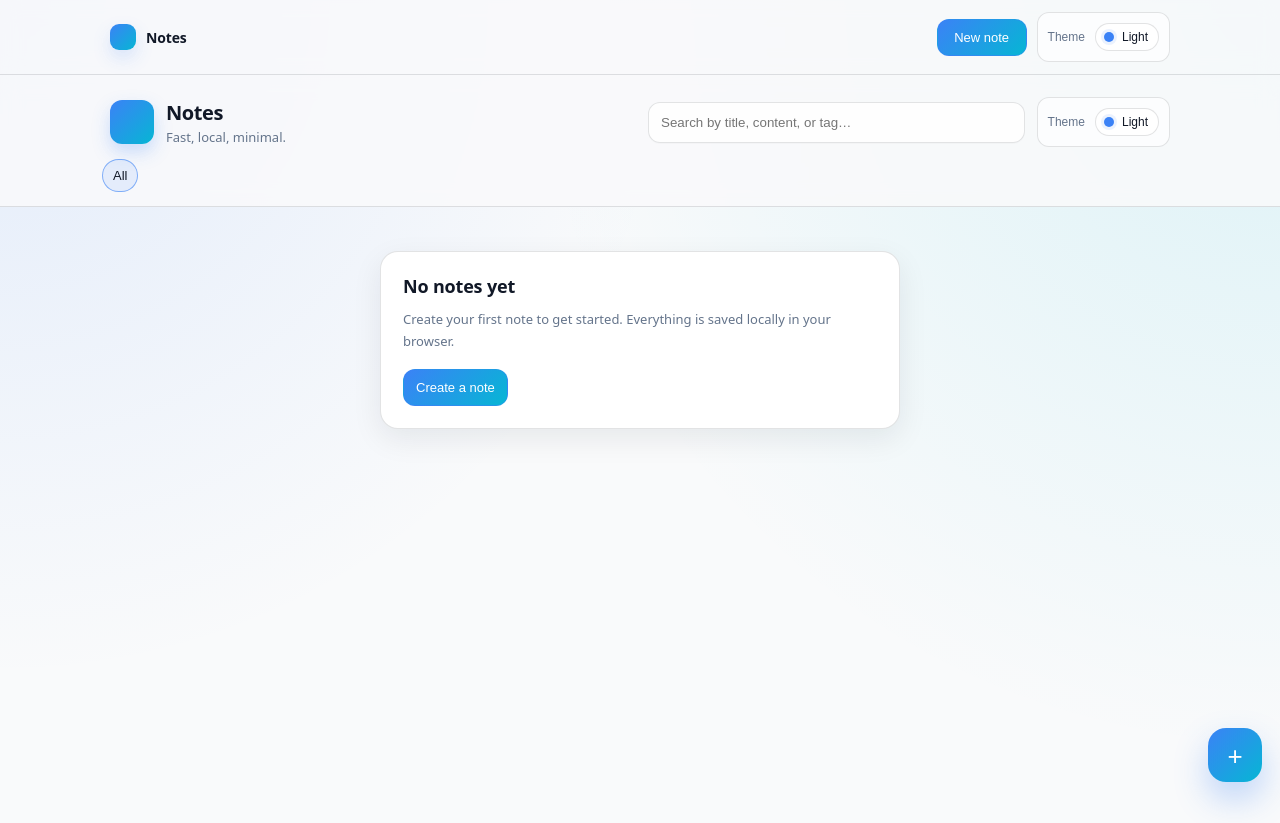
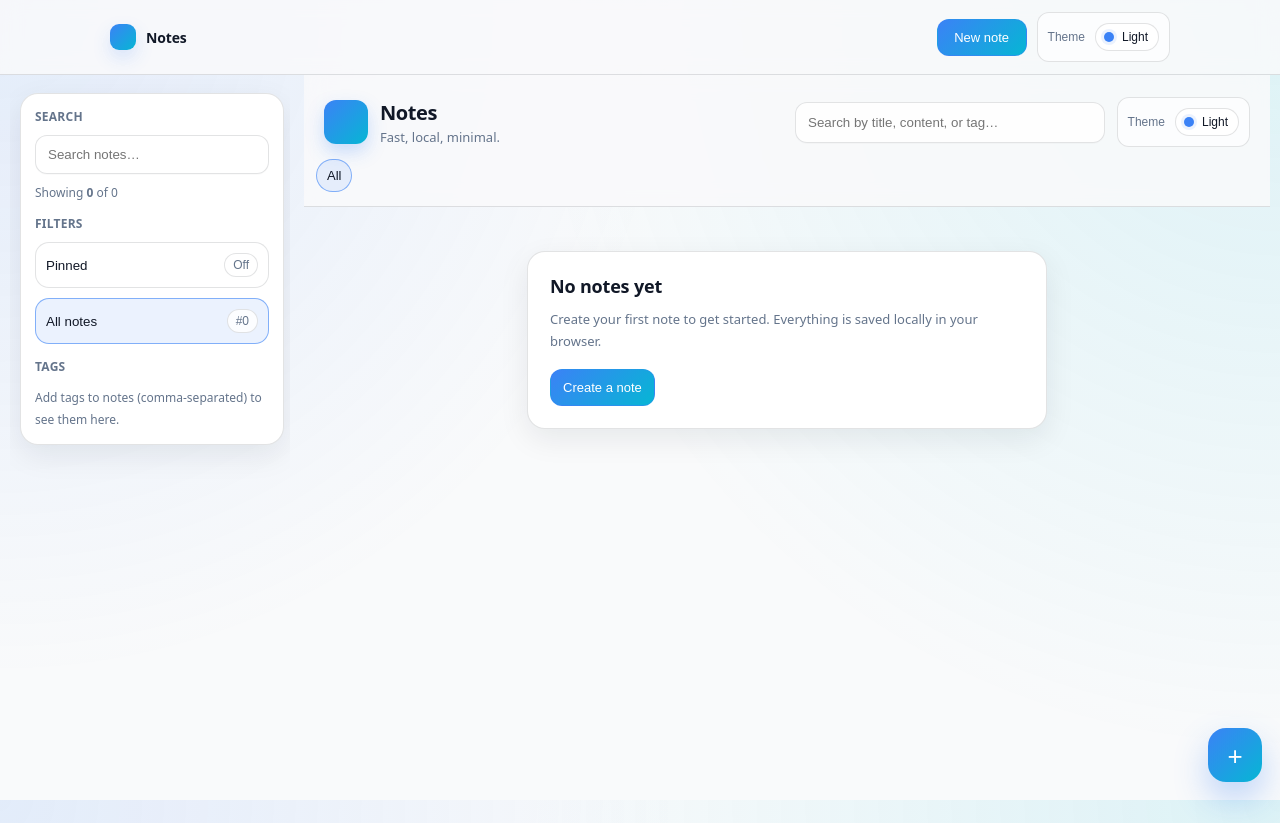
Before and after one commit to kavia-common/simple-notes-application-241727-241741, a React (Create React App) app in the folder notes_frontend/: page / in a window 1280 px wide. Before the commit the page ends 800 px from the top, so only its background shows below. Built offline with nearby package versions, Linux system fonts and the light colour scheme.

Commit message:
Checkpoint 5 - cme1d0aaa5

```diff
--- a/notes_frontend/src/App.js
+++ b/notes_frontend/src/App.js
@@ -5,6 +5,7 @@ import NotesList from "./components/NotesList";
 import NoteEditorModal from "./components/NoteEditorModal";
 import EmptyState from "./components/EmptyState";
 import FloatingActionButton from "./components/FloatingActionButton";
+import Sidebar from "./components/Sidebar";
 import {
   createEmptyDraft,
   createNoteFromDraft,
@@ -32,6 +33,7 @@ export default function App() {
   const [query, setQuery] = useState("");
   const [activeTag, setActiveTag] = useState("all");
   const [theme, setTheme] = useState("light");
+  const [pinnedOnly, setPinnedOnly] = useState(false);
 
   const [isEditorOpen, setIsEditorOpen] = useState(false);
   const [editingNoteId, setEditingNoteId] = useState(null);
@@ -91,6 +93,7 @@ export default function App() {
 
     return notes
       .filter((n) => {
+        if (pinnedOnly && !Boolean(n && n.pinned)) return false;
         if (activeTag === "all") return true;
         return (n.tags || []).includes(activeTag);
       })
@@ -107,7 +110,7 @@ export default function App() {
         if (bp !== ap) return bp - ap;
         return (b.updatedAt || 0) - (a.updatedAt || 0);
       });
-  }, [notes, query, activeTag]);
+  }, [notes, query, activeTag, pinnedOnly]);
 
   const editingNote = useMemo(() => {
     if (!editingNoteId) return null;
@@ -191,6 +194,20 @@ export default function App() {
         onThemeToggle={() => setTheme((t) => (t === "dark" ? "light" : "dark"))}
         onCreate={openCreate}
       />
+      <div className="layout">
+        <Sidebar
+          query={query}
+          onQueryChange={setQuery}
+          tags={allTags}
+          activeTag={activeTag}
+          onTagChange={setActiveTag}
+          pinnedOnly={pinnedOnly}
+          onPinnedOnlyChange={setPinnedOnly}
+          notesCount={notes.length}
+          filteredCount={filteredNotes.length}
+        />
+
+        <div className="content">
           <NotesHeader
             query={query}
             onQueryChange={setQuery}
@@ -218,6 +235,8 @@ export default function App() {
               />
             )}
           </main>
+        </div>
+      </div>
 
       <FloatingActionButton onClick={openCreate} label="Add note" />
 
--- /dev/null
+++ b/notes_frontend/src/components/Sidebar.js
@@ -0,0 +1,121 @@
+import React, { useMemo } from "react";
+
+/**
+ * Sidebar navigation for filters.
+ * Keeps existing features discoverable (search, pinned, tags) while staying theme-aware.
+ */
+export default function Sidebar({
+  query,
+  onQueryChange,
+  tags,
+  activeTag,
+  onTagChange,
+  pinnedOnly,
+  onPinnedOnlyChange,
+  notesCount,
+  filteredCount,
+}) {
+  const showPinnedCount = useMemo(() => {
+    // Show a pinned count chip only when it provides value (there are pinned notes).
+    return typeof notesCount === "number" && notesCount > 0;
+  }, [notesCount]);
+
+  return (
+    <aside className="sidebar" aria-label="Notes sidebar">
+      <div className="sidebarInner">
+        <div className="sidebarSection">
+          <p className="sidebarTitle">Search</p>
+          <div className="sidebarSearch">
+            <label className="srOnly" htmlFor="sidebarSearch">
+              Search notes
+            </label>
+            <input
+              id="sidebarSearch"
+              className="sidebarSearchInput"
+              placeholder="Search notes…"
+              value={query}
+              onChange={(e) => onQueryChange(e.target.value)}
+              inputMode="search"
+              autoComplete="off"
+            />
+          </div>
+
+          <p className="sidebarMeta" aria-label="Notes count">
+            {typeof filteredCount === "number" ? (
+              <>
+                Showing <strong>{filteredCount}</strong>
+                {typeof notesCount === "number" ? <> of {notesCount}</> : null}
+              </>
+            ) : (
+              <>
+                <strong>{typeof notesCount === "number" ? notesCount : "—"}</strong> notes
+              </>
+            )}
+          </p>
+        </div>
+
+        <div className="sidebarSection">
+          <p className="sidebarTitle">Filters</p>
+
+          <button
+            type="button"
+            className={`sidebarNavItem ${pinnedOnly ? "sidebarNavItemActive" : ""}`}
+            onClick={() => onPinnedOnlyChange(!pinnedOnly)}
+            aria-pressed={pinnedOnly}
+          >
+            <span>Pinned</span>
+            {showPinnedCount ? (
+              <span className="sidebarCountPill" aria-label="Pinned filter toggle">
+                {pinnedOnly ? "On" : "Off"}
+              </span>
+            ) : (
+              <span className="sidebarCountPill" aria-label="Pinned filter toggle">
+                {pinnedOnly ? "On" : "Off"}
+              </span>
+            )}
+          </button>
+
+          <button
+            type="button"
+            className={`sidebarNavItem ${activeTag === "all" ? "sidebarNavItemActive" : ""}`}
+            onClick={() => onTagChange("all")}
+          >
+            <span>All notes</span>
+            <span className="sidebarCountPill">#{tags.length > 0 ? tags.length - 1 : 0}</span>
+          </button>
+        </div>
+
+        <div className="sidebarSection">
+          <p className="sidebarTitle">Tags</p>
+
+          <nav className="sidebarTagList" aria-label="Filter by tag">
+            {(tags || [])
+              .filter((t) => t !== "all")
+              .map((t) => {
+                const isActive = t === activeTag;
+                return (
+                  <button
+                    key={t}
+                    type="button"
+                    className={`sidebarTag ${isActive ? "sidebarTagActive" : ""}`}
+                    onClick={() => onTagChange(t)}
+                  >
+                    <span className="sidebarTagHash" aria-hidden="true">
+                      #
+                    </span>
+                    <span className="sidebarTagText">{t}</span>
+                  </button>
+                );
+              })}
+
+            {(tags || []).length <= 1 ? (
+              <p className="sidebarHelp">
+                Add tags to notes (comma-separated) to see them here.
+              </p>
+            ) : null}
+          </nav>
+        </div>
+      </div>
+    </aside>
+  );
+}
--- a/notes_frontend/src/styles/global.css
+++ b/notes_frontend/src/styles/global.css
@@ -81,6 +81,169 @@ body {
   min-height: 100%;
   display: flex;
   flex-direction: column;
+}
+
+/* Layout (Sidebar + Content) */
+.layout {
+  width: 100%;
+  display: grid;
+  grid-template-columns: 1fr;
+}
+
+@media (min-width: 980px) {
+  .layout {
+    grid-template-columns: 280px 1fr;
+    gap: 14px;
+    max-width: 1300px;
+    margin: 0 auto;
+    padding: 0 10px;
+  }
+}
+
+.content {
+  min-width: 0;
+}
+
+/* Sidebar */
+.sidebar {
+  display: none;
+}
+
+@media (min-width: 980px) {
+  .sidebar {
+    display: block;
+    position: sticky;
+    top: 52px; /* aligns under navbar */
+    height: calc(100dvh - 52px);
+    overflow: auto;
+    padding: 18px 6px 18px 10px;
+  }
+}
+
+.sidebarInner {
+  background: var(--surface);
+  border: 1px solid var(--border);
+  border-radius: 18px;
+  box-shadow: var(--shadow);
+  padding: 14px;
+  display: grid;
+  gap: 14px;
+}
+
+.sidebarSection {
+  display: grid;
+  gap: 10px;
+}
+
+.sidebarTitle {
+  margin: 0;
+  font-size: 12px;
+  font-weight: 700;
+  color: var(--muted);
+  letter-spacing: 0.02em;
+  text-transform: uppercase;
+}
+
+.sidebarSearchInput {
+  width: 100%;
+  border: 1px solid var(--border);
+  background: var(--input-bg);
+  color: var(--text);
+  padding: 11px 12px;
+  border-radius: 12px;
+  outline: none;
+  box-shadow: 0 1px 0 rgba(17, 24, 39, 0.02);
+}
+
+.sidebarSearchInput:focus {
+  border-color: rgba(59, 130, 246, 0.6);
+  box-shadow: 0 0 0 4px rgba(59, 130, 246, 0.12);
+}
+
+.sidebarMeta {
+  margin: 0;
+  font-size: 12px;
+  color: var(--muted);
+}
+
+.sidebarNavItem {
+  width: 100%;
+  border: 1px solid var(--border);
+  background: var(--chip-bg);
+  color: var(--text);
+  border-radius: 14px;
+  padding: 10px 10px;
+  display: flex;
+  align-items: center;
+  justify-content: space-between;
+  gap: 10px;
+  cursor: pointer;
+  text-align: left;
+}
+
+.sidebarNavItem:hover {
+  border-color: rgba(59, 130, 246, 0.35);
+}
+
+.sidebarNavItemActive {
+  border-color: rgba(59, 130, 246, 0.6);
+  background: rgba(59, 130, 246, 0.10);
+}
+
+.sidebarCountPill {
+  font-size: 12px;
+  color: var(--muted);
+  border: 1px solid var(--border);
+  background: var(--input-bg);
+  border-radius: 999px;
+  padding: 4px 8px;
+  white-space: nowrap;
+}
+
+.sidebarTagList {
+  display: grid;
+  gap: 8px;
+}
+
+.sidebarTag {
+  width: 100%;
+  border: 1px solid var(--border);
+  background: var(--chip-bg);
+  color: var(--text);
+  border-radius: 14px;
+  padding: 9px 10px;
+  display: flex;
+  align-items: center;
+  gap: 8px;
+  cursor: pointer;
+  text-align: left;
+}
+
+.sidebarTag:hover {
+  border-color: rgba(59, 130, 246, 0.35);
+}
+
+.sidebarTagActive {
+  border-color: rgba(59, 130, 246, 0.6);
+  background: rgba(59, 130, 246, 0.10);
+}
+
+.sidebarTagHash {
+  color: rgba(6, 182, 212, 1);
+  font-weight: 800;
+}
+
+.sidebarTagText {
+  overflow: hidden;
+  text-overflow: ellipsis;
+  white-space: nowrap;
+}
+
+.sidebarHelp {
+  margin: 2px 0 0;
+  font-size: 12px;
+  color: var(--muted);
+  line-height: 1.35rem;
 }
 
 /* Navbar */
```
Also changed, not shown: 1 other file (tests, documents, lock files or other folders). Lines whose indentation alone changed are shown as unchanged.
